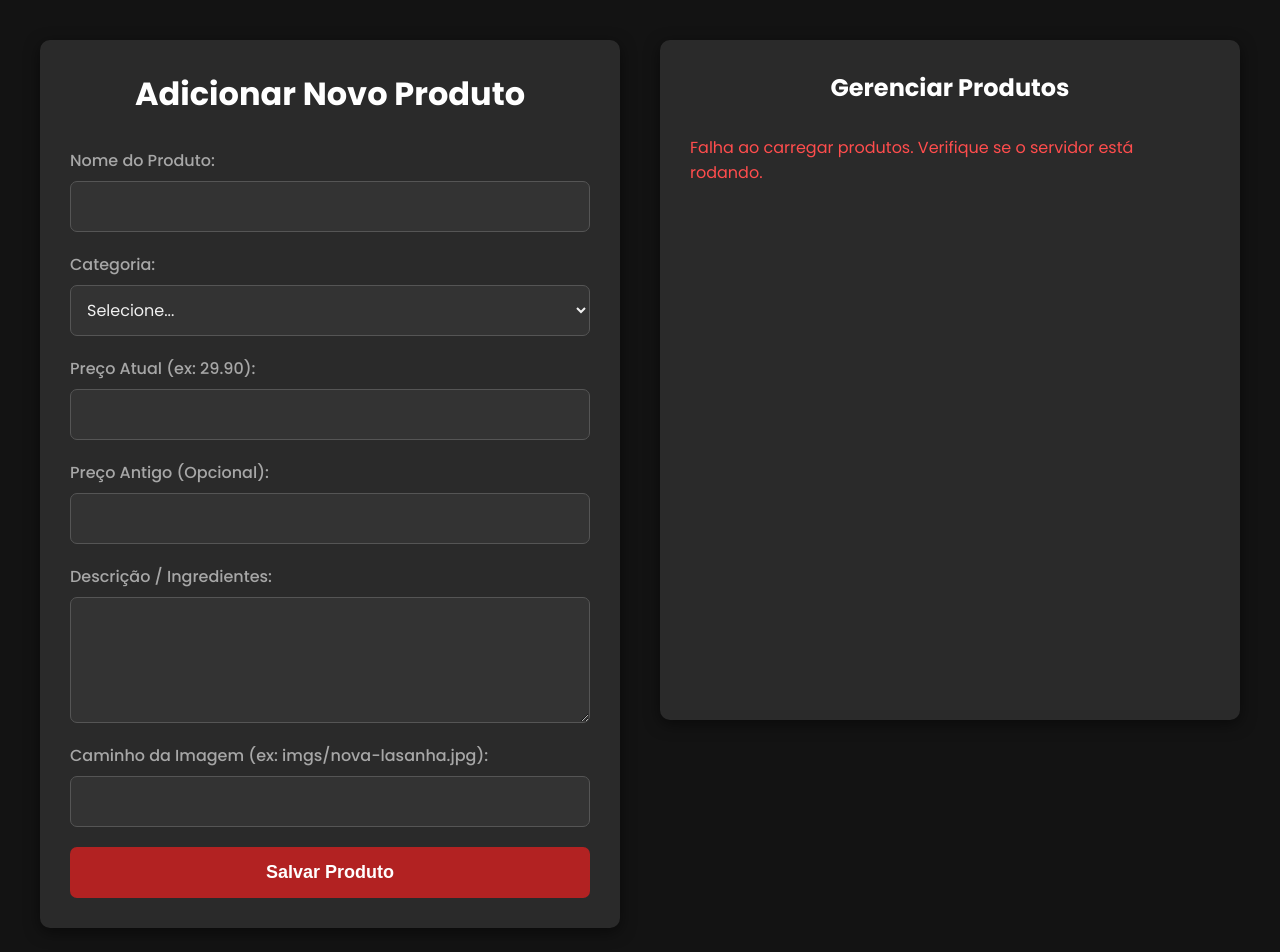
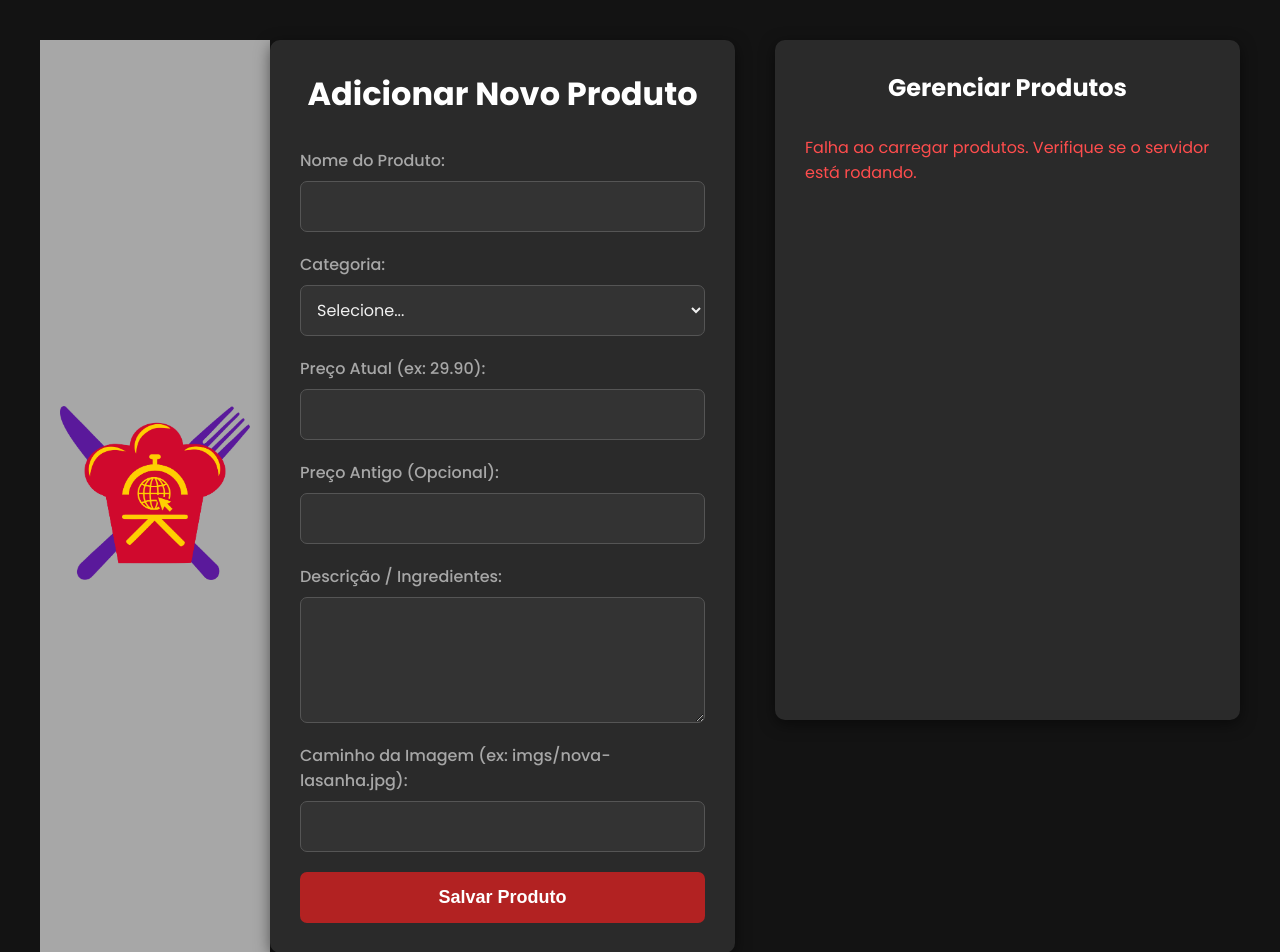
Before and after one commit to cauabrenno/MenuGo, a website: page Admin.html in a window 1280 px wide. Shown: the top 952 px of the page. Drawn offline with Linux system fonts and the light colour scheme; no server answers.

Commit message:
Att css admin

```diff
--- a/Admin.html
+++ b/Admin.html
@@ -7,6 +7,16 @@
     <link rel="icon" href="imgs/logo cardápio.png">
 </head>
 <body>
+
+    <header>
+        <div class="left">
+            <div class="logo">
+                <figure>
+                    <a href="index.html"><img src="imgs/logo cardápio.png" alt="Logo da empresa"></a>
+                </figure>
+            </div>
+        </div>
+    </header>
 
     <div class="admin-container">
 
--- a/css/admin.css
+++ b/css/admin.css
@@ -179,3 +179,25 @@ button {
 
 .btn-editar { color: goldenrod; }
 .btn-remover { color: firebrick; }
+
+
+header {
+  background-color: #a7a7a7;
+  display: flex;                 /* coloca tudo em linha */
+  justify-content: space-between; /* espaço entre os itens */
+  align-items: center;           /* centraliza na vertical */
+  padding: 10px 20px;
+}
+
+.left,
+.direita{
+  display: flex;
+  align-items: center;
+  gap: 20px; /* Controla o espaço APENAS ENTRE os itens dentro do grupo */
+}
+
+
+header .logo img {
+  width: 190px;
+  height: auto;
+}
```
Also changed, not shown: produtos.json (+5 -4 lines).
